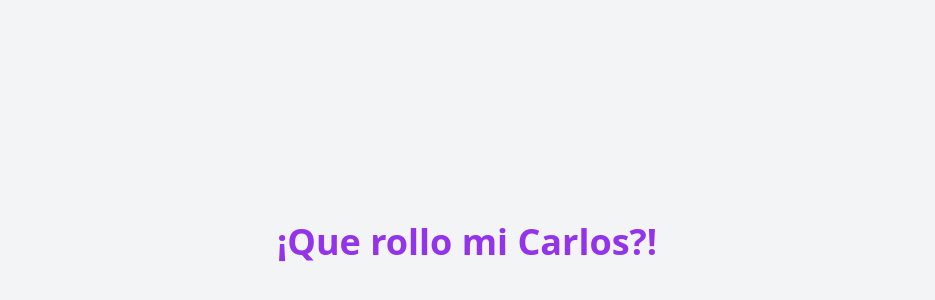
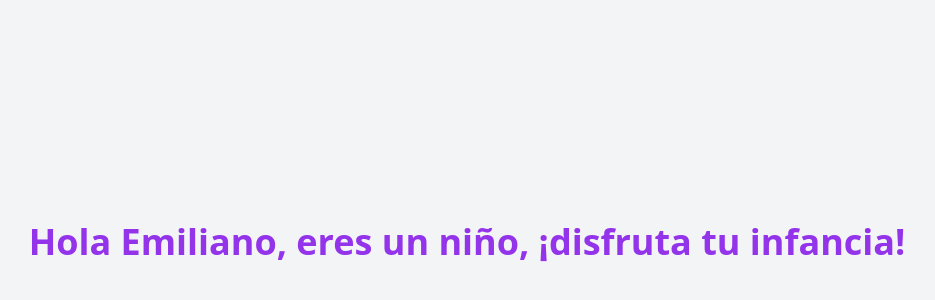
Before and after one commit to Gruben117/proyectodeclases, a React (Vite) app: page / in a window 1280 px wide. Shown: the part 158-458 px from the top of the page, without its empty margins (173-1108 px from the left). Built offline with nearby package versions, Linux system fonts and the light colour scheme.

Commit message:
modificaciones basicas

```diff
--- a/src/App.jsx
+++ b/src/App.jsx
@@ -200,22 +200,25 @@ const evaluarPerfil = (nombre, edad, esEstudiante, calificacion) => {
     return "Hola " + nombre + ", eres un niño, ¡disfruta tu infancia!";
   }
   else if (edad >= 13 && edad <= 17) {
-    if(esEstudiante){
 
+    if (esEstudiante) {
+      if (calificacion >= 8 && calificacion <= 10) {
+        return  nombre + " es un adolescente y estudiante sobresaliente";
+      } else {
+        return  nombre + " es un adolescente y estudiante,  sigue esforzandote";
+      }
     }
-    if (calificacion >= 8 && calificacion <= 10) {
-      return "Adolescente sobresaliente";
-    } else {
-      return "Adolescente, sigue esforzandote";
+    else {
+      return nombre + " es un adolescente, que no estudia (NINI) ";
     }
   }
   else if (edad >= 18) {
     if (esEstudiante && calificacion >= 9) {
-      return "Joven universitario destacado";
+      return nombre + " es un joven universitario destacado";
     } else if (!esEstudiante) {
-      return "Adulto en formacion libre";
+      return nombre + " es un adulto en formacion libre";
     } else {
-      return "Perfil no clasificado";
+      return nombre + " tiene un perfil no clasificado";
     }
   }
 }
@@ -267,14 +270,14 @@ const tieneAcceso = (tipoUsuario, tieneInvitacion, VIP, normal, especial) => {
     return true;
   } else if (normal && !tieneInvitacion) {
     return false;
-  } else if (especial && edad >=18) {
+  } else if (especial && edad >= 18) {
     return true;
   }
 }
 
 const mostrarResultado = (nombre, edad, tipoUsuario, tieneInvitacion) => {
   `Hola ${nombre} como eres un ${tipoUsuario} de  ${edad} años, tu acceso es: PERMITIDO`
-  `Hola ${nombre},lo sentimos, no puedes ingresar al evento.`
+    `Hola ${nombre},lo sentimos, no puedes ingresar al evento.`
 
   //aqui ya no le entedi
 
@@ -284,16 +287,19 @@ const mostrarResultado = (nombre, edad, tipoUsuario, tieneInvitacion) => {
 const App = () => {
 
 
-  let pastel = evaluarPerfil("Carlos",15,false,10);
-  console.log(pastel);
+  let name = "Emiliano";
+  let age = 12;
+  let student = true;
+  let grade = 9;
 
 
-
-
+  let result = evaluarPerfil(name,age,student,grade);
+  console.log(result);
 
   return (
     <div className="min-h-screen bg-gray-100 flex items-center justify-center">
-      <h1 className="text-4xl font-bold text-purple-600">¡Que rollo mi Carlos?!</h1>
+
+      <h1 className="text-4xl font-bold text-purple-600">{evaluarPerfil(name,age,student,grade)}</h1>
     </div>
   );
 }
```
